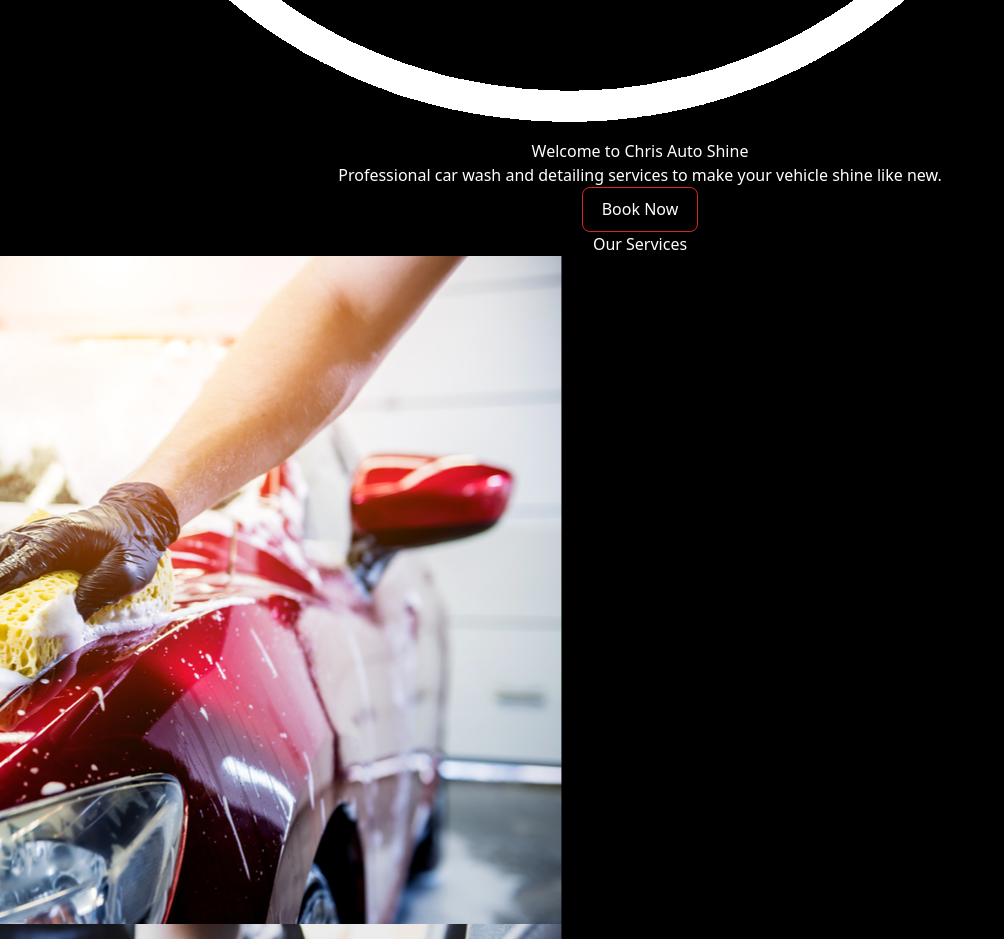
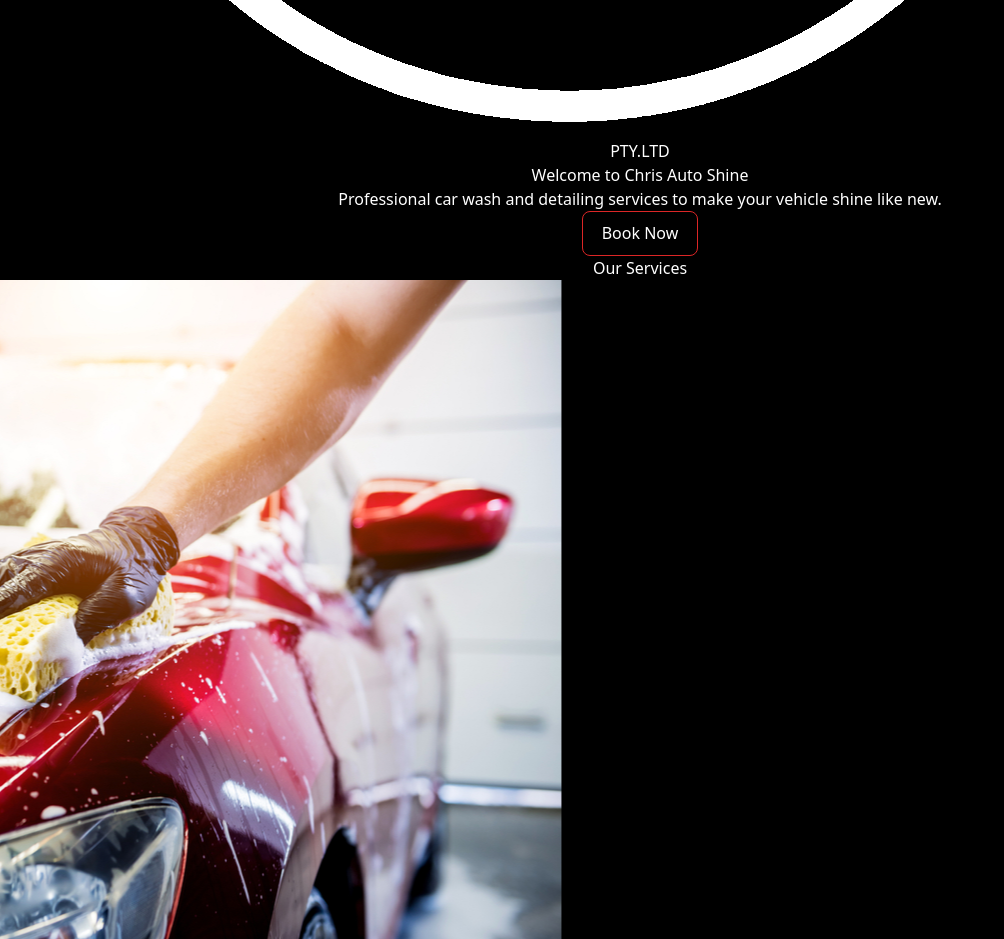
Before and after one commit to Danncode10/chrisautoshine_v2, a React (Vite) app: page / in a window 1280 px wide. Shown: the part 1260-2199 px from the top of the page, without its empty margins (0-1004 px from the left). Built offline with nearby package versions, Linux system fonts and the light colour scheme.

Commit message:
Fix spacing and reposition PTY.LTD text in Hero component

```diff
--- a/src/components/Hero.jsx
+++ b/src/components/Hero.jsx
@@ -27,10 +27,13 @@ const Hero = () => {
 
       <div className="container mx-auto text-center relative z-10">
         <img
-          className="mx-auto mb-6 h-auto max-w-[200px]"
+          className="mx-auto mb-2 h-auto max-w-[200px]"
           src={companyLogo}
           alt="Chris Auto Shine Logo"
         />
+        <div className="text-white text-base font-bold mb-4 text-center">
+          PTY.LTD
+        </div>
 
         <motion.h2
           className="text-3xl md:text-5xl font-bold mb-4 text-white relative inline-block"
```
